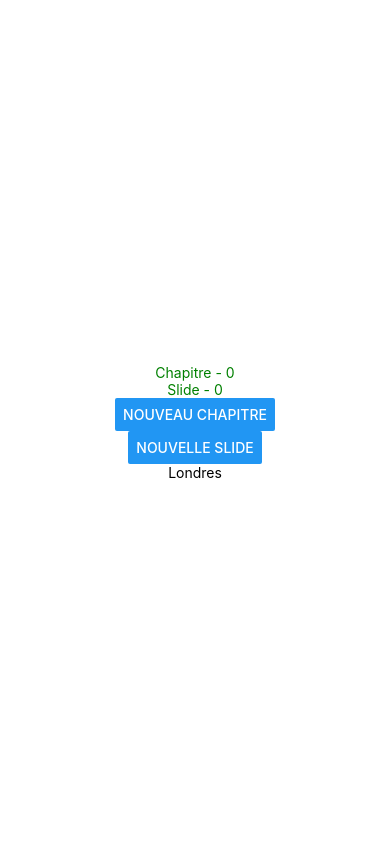
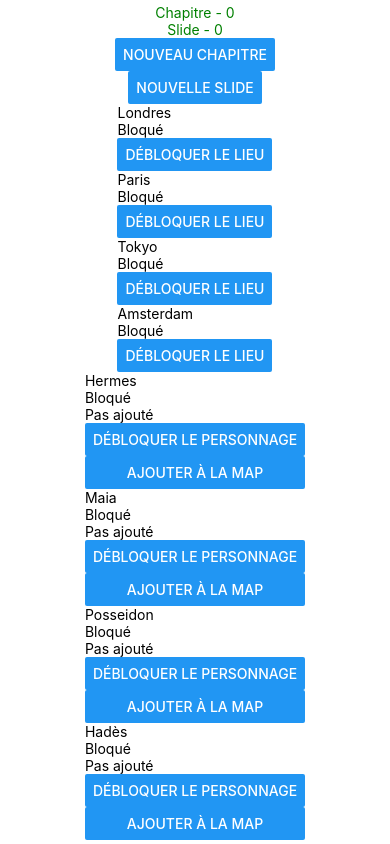
Before and after one commit to AlexandreMasse/hodos, a React Native app: screen / in a window 390 px wide. Built offline with nearby package versions, Linux system fonts and the light colour scheme.

Commit message:
add chapterlist reducers + fix placelist reducers

```diff
--- a/package.json
+++ b/package.json
@@ -3,6 +3,7 @@
   "version": "0.1.0",
   "private": true,
   "devDependencies": {
+    "babel-plugin-transform-object-rest-spread": "^6.26.0",
     "jest-expo": "26.0.0",
     "react-native-scripts": "1.13.1",
     "react-test-renderer": "16.3.0-alpha.1"
--- a/src/components/test2.js
+++ b/src/components/test2.js
@@ -1,7 +1,7 @@
 import React from 'react';
 import {StyleSheet, Text, View, Button, FlatList} from 'react-native';
 import {connect} from 'react-redux';
-import {incrementChapter, incrementSlide, unlockPlace, unlockChapter} from "../store/actions/actions";
+import {incrementChapter, incrementSlide, unlockPlace, unlockChapter, unlockCharacter, addCharacterToMap} from "../store/actions/actions";
 
 class Test2 extends React.Component {
 
@@ -16,17 +16,44 @@ class Test2 extends React.Component {
         <Text style={styles.text}>Slide - {this.props.slide}</Text>
         <Button title="Nouveau chapitre" onPress={this.props._incrementChapterHandler}/>
         <Button title="Nouvelle slide" onPress={this.props._incrementSlideHandler}/>
-        <Text syle={styles.listText}>{this.props.places[0].name}</Text>
+
+        <View>
           <FlatList
             data={this.props.places}
             renderItem={({item}) => (
               <View>
+                <Text>{ item.name }</Text>
                 <Text>{ item.isLocked ? 'Bloqué' : 'Débloqué' }</Text>
                 <Button title="Débloquer le lieu" onPress={ () => this.props._unlockPlaceHandler(item.id) }></Button>
               </View>
             )}
             keyExtractor={(item, index) => String(index)}
           />
+        </View>
+
+        <View>
+          <FlatList
+            data={this.props.characters}
+            renderItem={({item}) => (
+              <View>
+                <Text>{ item.name }</Text>
+                <Text>{ item.isLocked ? 'Bloqué' : 'Débloqué' }</Text>
+                <Text>{ item.isAddedToMap ? 'Ajouté' : 'Pas ajouté' }</Text>
+                <Button title="Débloquer le personnage" onPress={ () => {
+                  console.log(this.props.characters)
+                  this.props._unlockCharacterHandler(item.id)
+                  console.log(this.props.characters)
+                }}></Button>
+                <Button title="Ajouter à la map" onPress={ () => {
+                  console.log(this.props.characters)
+                  this.props._addCharacterToMapHandler(item.id)
+                } }></Button>
+              </View>
+            )}
+            keyExtractor={(item, index) => String(index)}
+          />
+        </View>
+
       </View>
     );
   }
@@ -37,7 +64,8 @@ const mapStateToProps = state => {
     chapter: state.progress.chapter,
     chapters: state.chapterList,
     slide: state.progress.slide,
-    places: state.placeList
+    places: state.placeList,
+    characters: state.characterList
   }
 }
 
@@ -54,6 +82,12 @@ const mapDispatchToProps = dispatch => {
     },
     _unlockChapterHandler: (id) => {
       dispatch(unlockChapter(id))
+    },
+    _unlockCharacterHandler: (id) => {
+      dispatch(unlockCharacter(id))
+    },
+    _addCharacterToMapHandler: (id) => {
+      dispatch(addCharacterToMap(id))
     }
   }
 }
@@ -73,6 +107,10 @@ const styles = StyleSheet.create({
   },
   listText: {
     color: 'red'
+  },
+  wrapper: {
+    borderWidth: 0.5,
+    borderColor: '#d6d7da',
   }
 });
 
--- a/src/store/actions/actionTypes.js
+++ b/src/store/actions/actionTypes.js
@@ -1,6 +1,9 @@
 export const actionTypes = {
+  CHAPTER_UNLOCK: 'CHAPTER_UNLOCK',
+  CHARACTER_UNLOCK: 'CHARACTER_UNLOCK',
+  CHARACTER_ADD_TO_MAP: 'CHARACTER_ADD_TO_MAP',
   PLACE_UNLOCK: 'PLACE_UNLOCK',
   PROGRESS_INCREMENT_CHAPTER: 'PROGRESS_INCREMENT_CHAPTER',
   PROGRESS_INCREMENT_SLIDE: 'PROGRESS_INCREMENT_SLIDE',
-  CHAPTER_UNLOCK: 'CHAPTER_UNLOCK',
+
 }
--- a/src/store/actions/actions.js
+++ b/src/store/actions/actions.js
@@ -25,3 +25,17 @@ export const unlockChapter = (id) => {
     id
   }
 }
+
+export const unlockCharacter = (id) => {
+  return {
+    type: actionTypes.CHARACTER_UNLOCK,
+    id
+  }
+}
+
+export const addCharacterToMap = (id) => {
+  return {
+    type: actionTypes.CHARACTER_ADD_TO_MAP,
+    id
+  }
+}
--- /dev/null
+++ b/src/store/reducers/characterList.js
@@ -0,0 +1,59 @@
+import { actionTypes } from '../actions/actionTypes'
+
+const initialState = [
+  {
+    id: 1,
+    name: "Hermes",
+    isLocked: true,
+    isAddedToMap: false
+  },
+  {
+    id: 2,
+    name: "Maia",
+    isLocked: true,
+    isAddedToMap: false
+  },
+  {
+    id: 3,
+    name: "Posseidon",
+    isLocked: true,
+    isAddedToMap: false
+  },
+  {
+    id: 4,
+    name: "Hadès",
+    isLocked: true,
+    isAddedToMap: false,
+  }
+]
+
+const characterList = (state = initialState, action) => {
+  switch (action.type) {
+    case actionTypes.CHARACTER_ADD_TO_MAP:
+      return state.map((character) => {
+        if (character.id === action.id) {
+          return {
+            ...character,
+            isAddedToMap: true
+          }
+        }
+        return character
+      })
+      break;
+    case actionTypes.CHARACTER_UNLOCK:
+      return state.map((character) => {
+        if (character.id === action.id) {
+          return {
+            ...character,
+            isLocked: false
+          }
+        }
+        return character
+      })
+      break;
+    default:
+      return state
+  }
+}
+
+export default characterList
--- a/src/store/reducers/index.js
+++ b/src/store/reducers/index.js
@@ -2,11 +2,13 @@ import { createStore, combineReducers } from "redux"
 import placeList from './placeList'
 import progress from './progress'
 import chapterList from './chapterList'
+import characterList from './characterList'
 
 const reducers = combineReducers({
   progress,
   placeList,
   chapterList,
+  characterList
 })
 
 export const store = createStore(reducers)
--- a/src/store/reducers/placeList.js
+++ b/src/store/reducers/placeList.js
@@ -29,7 +29,7 @@ const placeList = (state = initialState, action) => {
       return state.map((place) => {
         if (place.id === action.id) {
           return {
-            ...state,
+            ...place,
             isLocked: false
           }
         }
```
Also changed, not shown: .babelrc. Lines whose indentation alone changed are shown as unchanged.
